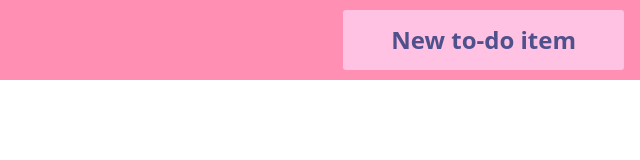
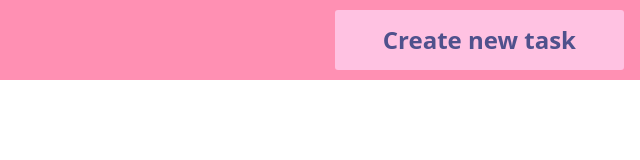
Before and after one commit to ClaudeDebussy/odin-to-do-list, a website built with webpack: page src/template.html in a window 1280 px wide. Shown: the full height of the page, 640-1280 px from the left. Built offline with nearby package versions, Linux system fonts and the light colour scheme.

Commit message:
Implement createHeader function in Display

```diff
--- a/src/Display.js
+++ b/src/Display.js
@@ -1,4 +1,22 @@
 export default class Display {
 
+  createHeader() {
+    const content = document.createElement("div");
+    content.setAttribute("class", "content");
 
+    const header = document.createElement("div");
+    header.setAttribute("class", "header");
+
+    const headerButtonGroup = document.createElement("div");
+    headerButtonGroup.setAttribute("class", "header-button-group");
+
+    const newToDoItemButton = document.createElement("button");
+    newToDoItemButton.setAttribute("class", "header-button");
+    newToDoItemButton.textContent = "Create new task";
+
+    document.body.appendChild(content);
+    content.appendChild(header);
+    header.appendChild(headerButtonGroup);
+    headerButtonGroup.appendChild(newToDoItemButton);
+  }
 }
--- a/src/index.js
+++ b/src/index.js
@@ -1,6 +1,10 @@
 import "./styles.css";
 import "./cssReset.css";
 import ToDoItem from "./ToDoItem.js";
+import Display from "./Display.js";
 
 let makeCoffee = new ToDoItem("Make coffee", "Make some coffee");
 console.log(makeCoffee);
+
+const page = new Display;
+page.createHeader();
--- a/src/template.html
+++ b/src/template.html
@@ -6,12 +6,6 @@
   <title>Document</title>
 </head>
 <body>
-  <div class="content">
-    <div class="header">
-      <div class="header-button-group">
-        <button class="header-button">New to-do item</button>
-      </div>
-    </div>
-  </div>
+
 </body>
 </html>
```
